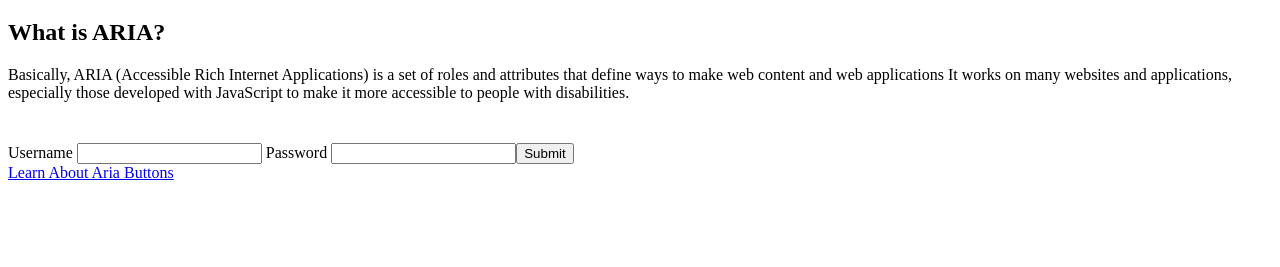
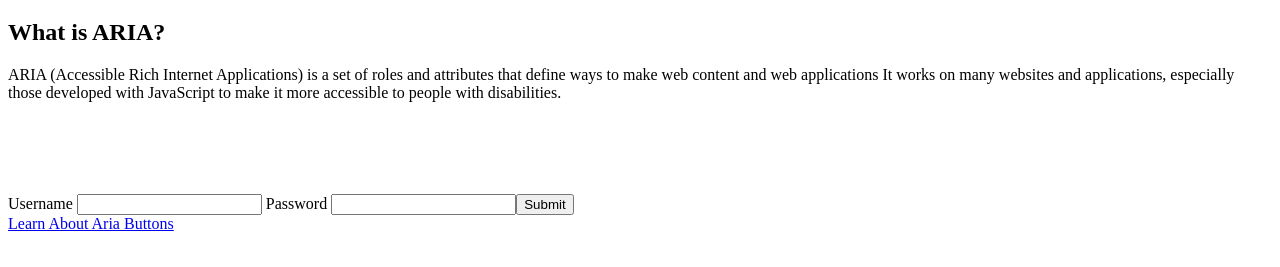
Before and after one commit to Flatee90/ARIA-Accessibility., a plain HTML site: page index.html in a window 1280 px wide. Shown: the part 61-328 px from the top of the page. Drawn offline with Linux system fonts and the light colour scheme.

Commit message:
aria image

```diff
--- a/index.html
+++ b/index.html
@@ -14,11 +14,11 @@
     this is a paragraph per allowable elements list found
     https://developer.mozilla.org/en-US/docs/Web/Accessibility/ARIA/Roles/structural_roles-->
     <div aria-label="paragraph">
-        <p>Basically, ARIA (Accessible Rich Internet Applications) is a set of roles and attributes that define ways
+        <p>ARIA (Accessible Rich Internet Applications) is a set of roles and attributes that define ways
             to make web content and web applications It works on many websites and applications, especially those
             developed with JavaScript to make it more accessible to people with disabilities.</p>
     </div>
-    <div style="padding-top: 2%;">
+    <div style="padding-top: 6%;">
         <span>Username</span>
         <!--ARIA Labels for Username and Password allows a user with
         disabilities to utilize a reader that will notify them of the
```
Also changed, not shown: Screenshot 2024-08-11 171424.png (added), images.jpeg (deleted).
